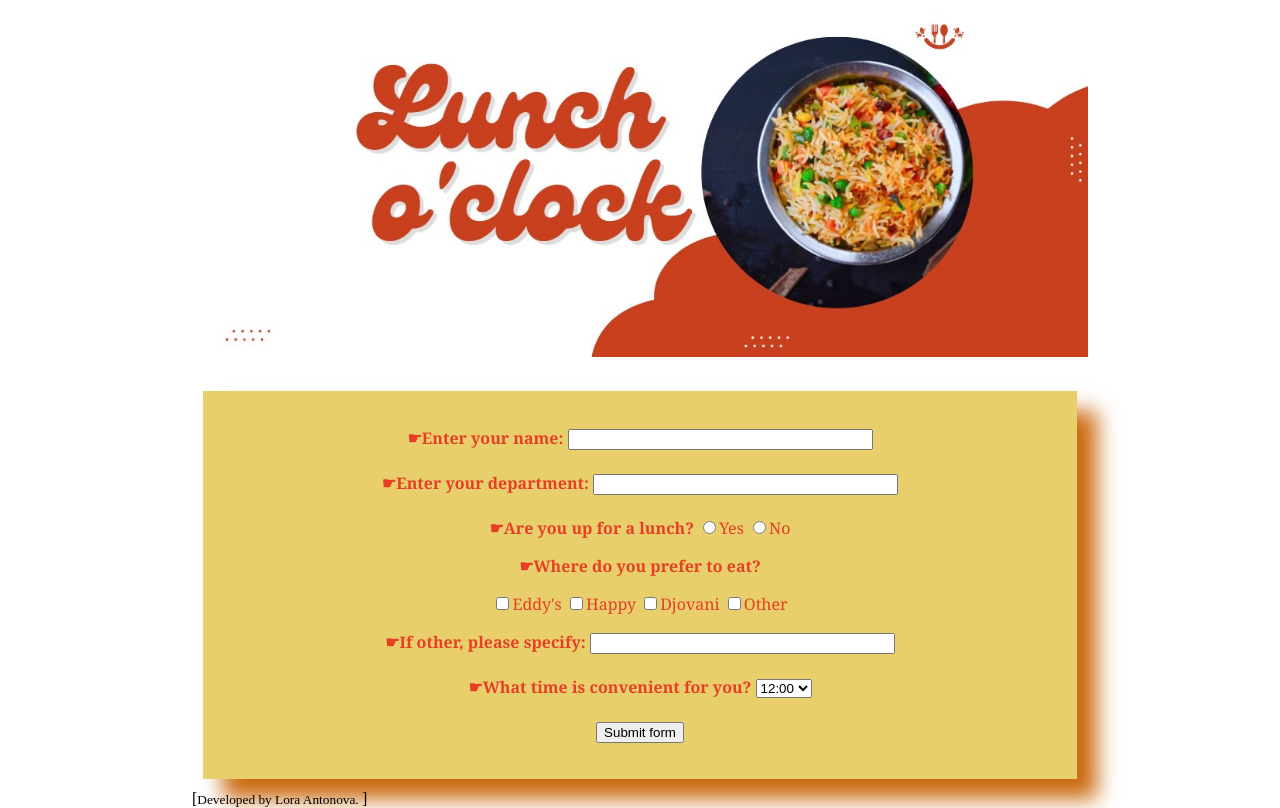
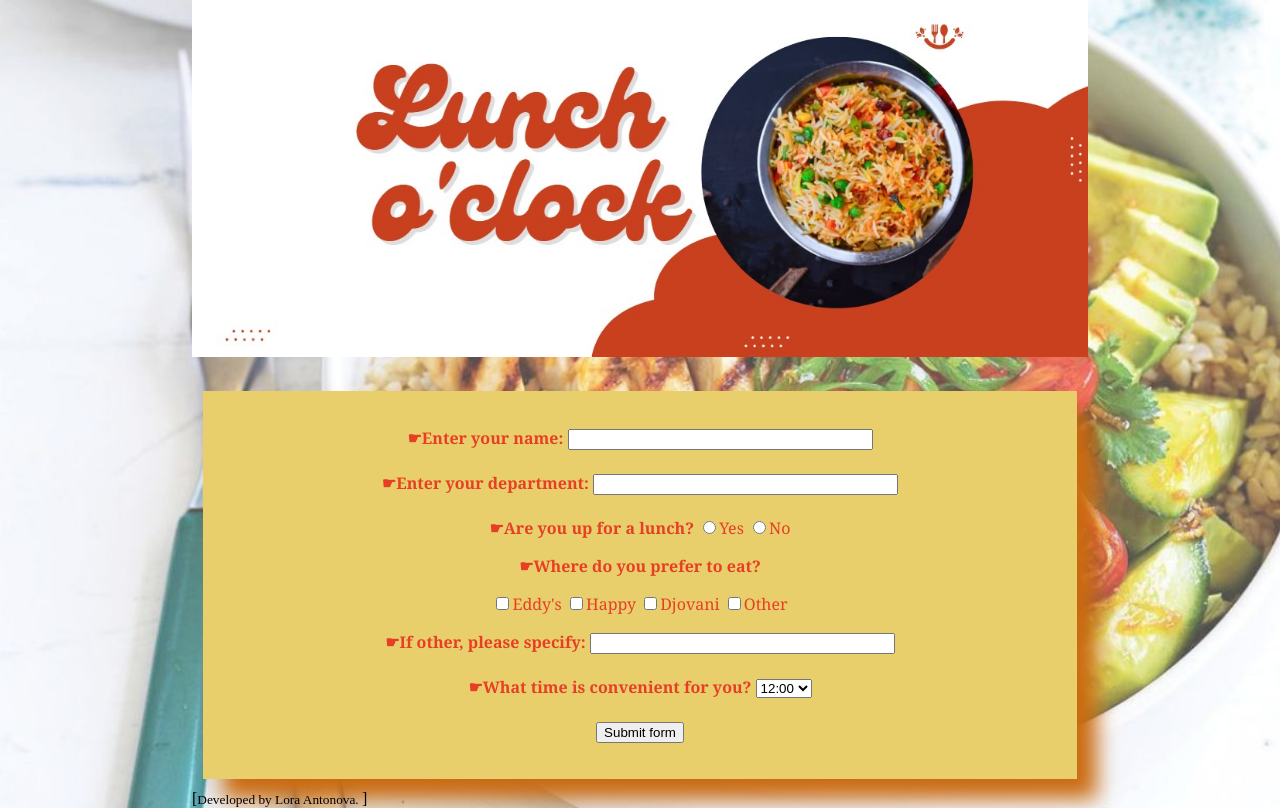
Before and after one commit to LoraTheQA/lunch-poll, a plain HTML site: page index.html in a window 1280 px wide. Drawn offline with Linux system fonts and the light colour scheme.

Commit message:
Update index.html

```diff
--- a/index.html
+++ b/index.html
@@ -46,7 +46,7 @@ span{
   -moz-background-size: cover;
   -o-background-size: cover;
   background-size: cover;
-background-image: src('lunch-background.jpg') }
+background-image: url('lunch-background.jpg') }
 
 </style>
 
```
